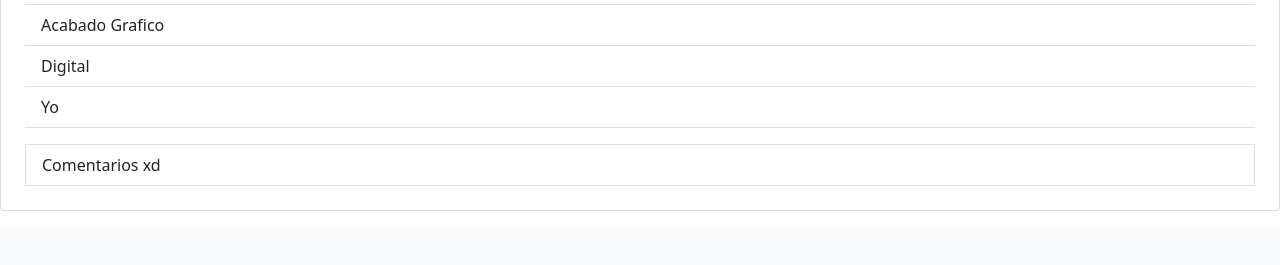
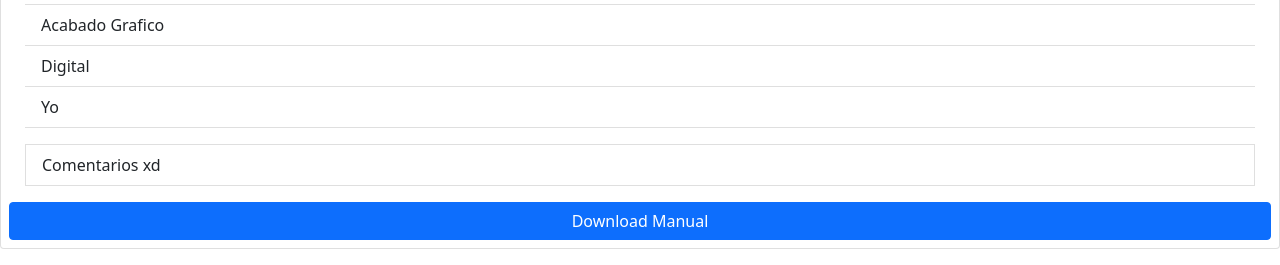
Before and after one commit to AbrahamupSky/InfoMachines, a Django app: page /machines/1 in a window 1280 px wide. Shown: the part 1039-1304 px from the top of the page. Before the commit the page ends 1250 px from the top, so only its background shows below. Run offline with Django 4.2, Linux system fonts and the light colour scheme; data comes from the database, SQL or seed files in the repository.

Commit message:
cambio para descargar pdf

```diff
--- a/machines/templates/machine_detail.html
+++ b/machines/templates/machine_detail.html
@@ -20,6 +20,7 @@
       </ul>
       <li class="list-group-item">{{ post.comments }}</li>
     </div>
+    <a href="{{ post.manual.url }}" class="btn btn-primary">Download Manual</a>
   </div>
 </div>
 
```
